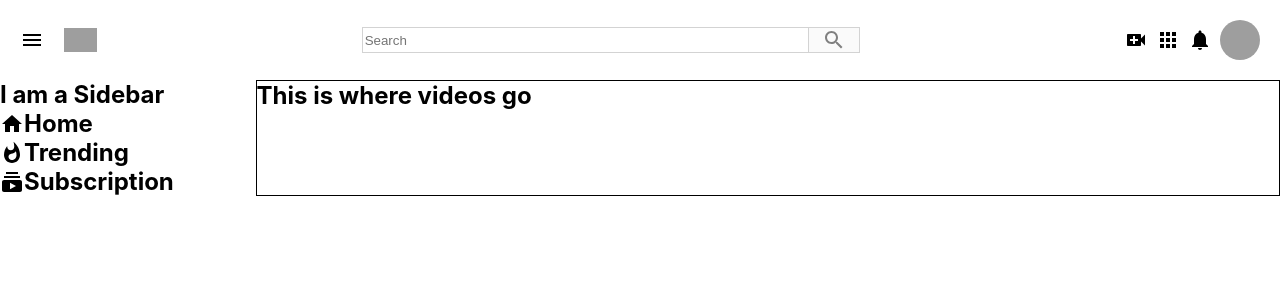
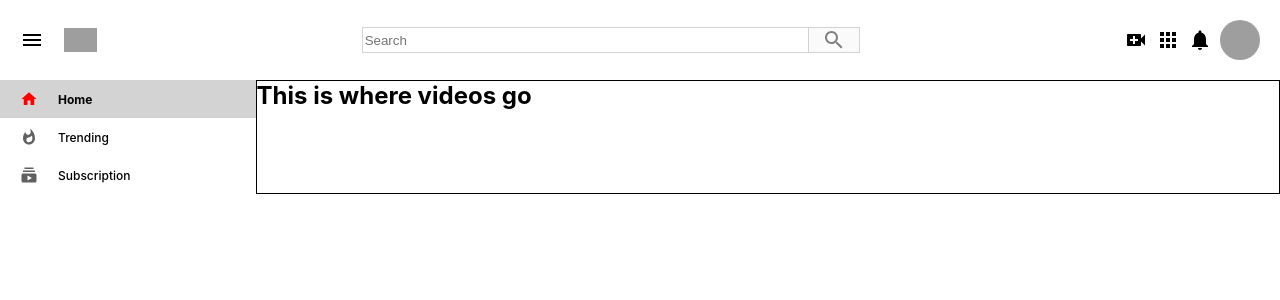
Before and after one commit to developer-do/youtube-clone, a React (Create React App) app: page / in a window 1280 px wide. Shown: the top 300 px of the page. Built offline with nearby package versions, Linux system fonts and the light colour scheme; grey boxes are pictures that could not be loaded.

Commit message:
SidebarRow component 작업중 (1.45.31) clear

```diff
--- a/src/components/common/Sidebar.js
+++ b/src/components/common/Sidebar.js
@@ -12,8 +12,7 @@ const SidebarWrap = styled.div`
 function Sidebar() {
   return (
     <SidebarWrap>
-      <h2>I am a Sidebar</h2>
-      <SidebarRow title="Home" Icon={HomeIcon} />
+      <SidebarRow selected title="Home" Icon={HomeIcon} />
       <SidebarRow title="Trending" Icon={WhatshotIcon} />
       <SidebarRow title="Subscription" Icon={SubscriptionsIcon} />
     </SidebarWrap>
--- a/src/components/common/SidebarRow.js
+++ b/src/components/common/SidebarRow.js
@@ -6,16 +6,59 @@ const alignCenters = `
   align-items: center;
 `;
 
+const commonActiveRow = `
+  .sidebarRow__icon {
+    color: red;
+  }
+
+  .sidebarRow__title {
+    font-weight: bold;
+  }
+`;
+
 const SideBarRows = styled.div`
-  ${alignCenters}
+  .sidebarRow {
+    ${alignCenters}
+    padding: 10px 20px;
+    transition: all 0.2s;
+
+    &.selected {
+      background: lightgray;
+
+      ${commonActiveRow}
+    }
+
+    &:hover {
+      background-color: lightgray;
+      cursor: pointer;
+
+      ${commonActiveRow}
+    }
+
+    &__icon {
+      color: #606060;
+      font-size: large !important;
+      transition: all 0.2s;
+    }
+
+    &__title {
+      flex: 1;
+      margin-left: 20px;
+      font-size: 12px;
+      font-weight: 500;
+      transition: all 0.2s;
+    }
+  }
 `;
 
 function SidebarRow(props) {
-  const { title, Icon } = props;
+  const { title, Icon, selected } = props;
   return (
     <SideBarRows>
-      <Icon />
-      <h2>{title}</h2>
+      <div class={`sidebarRow ${selected && "selected"}`}>
+        <Icon className="sidebarRow__icon" />
+        <h2 className="sidebarRow__title">{title}</h2>
+      </div>
     </SideBarRows>
   );
 }
```
